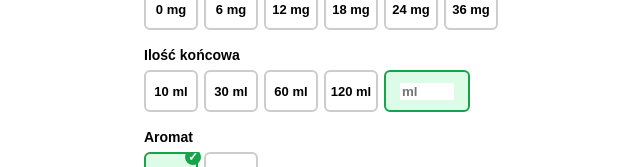
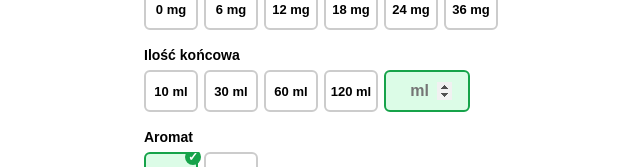
Before and after one commit to adamlewandowski2000-wq/Kalkulator-mocy-bazy, a React (Create React App) app: page / in a window 1280 px wide. Both pictures are taken after a click on the element "Własna". Shown: the part 257-424 px from the top of the page, without its empty margins (316-956 px from the left). Built offline with nearby package versions, Linux system fonts and the light colour scheme.

Commit message:
Update App.js

```diff
--- a/src/App.js
+++ b/src/App.js
@@ -1,4 +1,4 @@
-import { useState, useMemo } from "react";
+import { useState, useMemo, useRef } from "react";
 
 const POWERS = [0, 6, 12, 18, 24, 36];
 const POWERS_B = [0, 6, 12, 18, 200];
@@ -41,7 +41,6 @@ function OptionGrid({ label, options, value, onChange, unit }) {
               }}
             >
               {opt} {unit}
-
               {active && (
                 <span
                   style={{
@@ -80,6 +79,7 @@ export default function Mixer() {
   const [isCustomVolume, setIsCustomVolume] = useState(false);
 
   const [withAroma, setWithAroma] = useState("10%");
+  const inputRef = useRef(null);
 
   const AROMA_PERCENT = 10;
 
@@ -175,7 +175,7 @@ export default function Mixer() {
         unit="mg"
       />
 
-      {/* Ilość końcowa + własna */}
+      {/* Ilość końcowa */}
       <div style={{ marginBottom: 16 }}>
         <strong style={{ fontSize: 14 }}>Ilość końcowa</strong>
         <div
@@ -220,11 +220,12 @@ export default function Mixer() {
             );
           })}
 
-          {/* Własne okienko */}
+          {/* Własna ilość */}
           <div
             onClick={() => {
               setIsCustomVolume(true);
               setVolume(null);
+              setTimeout(() => inputRef.current?.focus(), 100);
             }}
             style={{
               cursor: "pointer",
@@ -238,7 +239,6 @@ export default function Mixer() {
               alignItems: "center",
               justifyContent: "center",
               fontWeight: "bold",
-              fontSize: 13,
               background: isCustomVolume
                 ? "#dcfce7"
                 : "#fff",
@@ -248,7 +248,9 @@ export default function Mixer() {
           >
             {isCustomVolume ? (
               <input
+                ref={inputRef}
                 type="number"
+                inputMode="decimal"
                 value={customVolume}
                 onChange={(e) =>
                   setCustomVolume(e.target.value)
@@ -259,6 +261,9 @@ export default function Mixer() {
                   border: "none",
                   outline: "none",
                   fontWeight: "bold",
+                  fontSize: 16, // 🔥 brak zoom na iOS
+                  background: "transparent",
+                  textAlign: "center",
                 }}
               />
             ) : (
@@ -268,7 +273,6 @@ export default function Mixer() {
         </div>
       </div>
 
-      {/* Opcja aromatu jako kafelki */}
       <OptionGrid
         label="Aromat"
         options={["10%", "Bez"]}
@@ -290,8 +294,7 @@ export default function Mixer() {
 
           {withAroma === "10%" && (
             <p style={{ fontSize: 14 }}>
-              Aromat (10%):{" "}
-              <strong>{result.aroma} ml</strong>
+              Aromat (10%): <strong>{result.aroma} ml</strong>
             </p>
           )}
 
```
